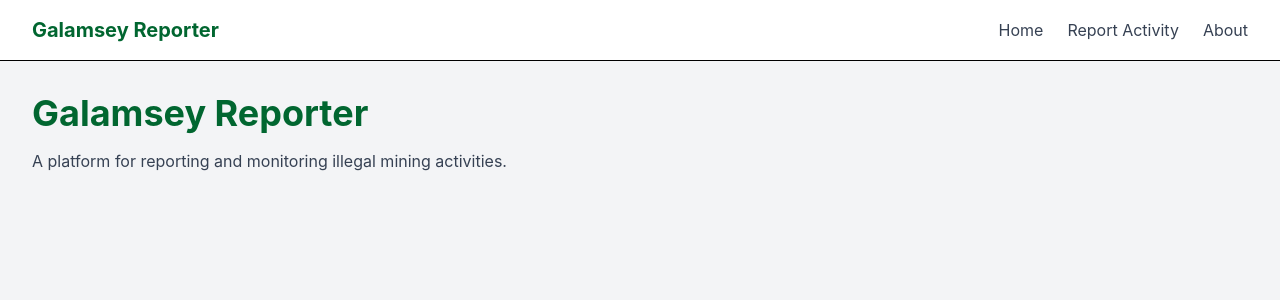
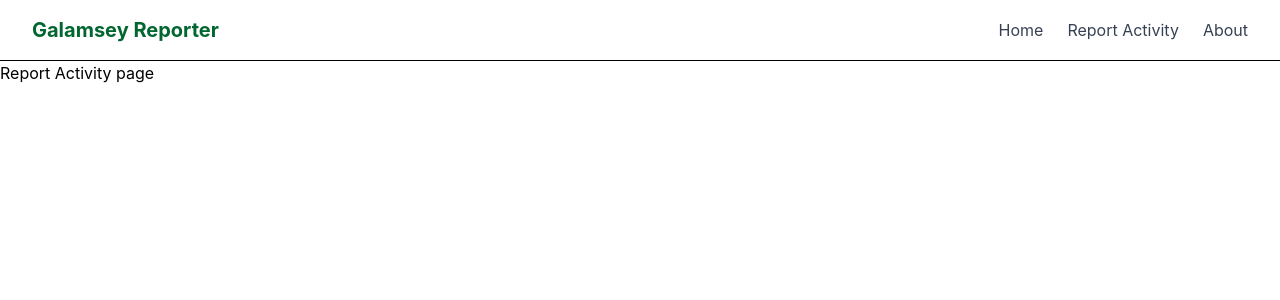
Before and after one commit to michael-decreator/Galamsey-Reporter-, a React (Vite) app: page /report in a window 1280 px wide. Shown: the top 300 px of the page. Built offline with nearby package versions, Linux system fonts and the light colour scheme.

Commit message:
did the backend for the nav bar(made it clickable)

```diff
--- a/package.json
+++ b/package.json
@@ -13,6 +13,7 @@
     "@tailwindcss/vite": "^4.3.3",
     "react": "^19.2.8",
     "react-dom": "^19.2.8",
+    "react-router-dom": "^7.18.2",
     "tailwindcss": "^4.3.3"
   },
   "devDependencies": {
--- a/src/App.tsx
+++ b/src/App.tsx
@@ -1,7 +1,20 @@
+import { BrowserRouter, Routes, Route } from "react-router-dom"
+import Navbar from "./components/Navbar"
 import Home from "./pages/Home"
+import ReportActivity from "./pages/ReportActivity"
+import About from "./pages/About"
 
 function App() {
-  return <Home />
+  return (
+    <BrowserRouter>
+      <Navbar />
+      <Routes>
+        <Route path="/" element={<Home />} />
+        <Route path="/report" element={<ReportActivity />} />
+        <Route path="/about" element={<About />} />
+      </Routes>
+    </BrowserRouter>
+)
 }
 
 export default App
--- a/src/components/Navbar.tsx
+++ b/src/components/Navbar.tsx
@@ -1,3 +1,5 @@
+import { NavLink } from "react-router"
+
 function Navbar() {
   return (
     <nav className="flex items-center justify-between border-b bg-white px-8 py-4">
@@ -6,17 +8,17 @@ function Navbar() {
       </h2>
 
       <div className="flex gap-6">
-        <a href="/" className="text-gray-700 hover:text-green-800">
+        <NavLink to="/" className="text-gray-700 hover:text-green-800">
           Home
-        </a>
+        </NavLink>
 
-        <a href="/report" className="text-gray-700 hover:text-green-800">
+        <NavLink to="/report" className="text-gray-700 hover:text-green-800">
           Report Activity
-        </a>
+        </NavLink>
 
-        <a href="/about" className="text-gray-700 hover:text-green-800">
+        <NavLink to="/about" className="text-gray-700 hover:text-green-800">
           About
-        </a>
+        </NavLink>
       </div>
     </nav>
   )
--- /dev/null
+++ b/src/pages/About.tsx
@@ -0,0 +1,10 @@
+function About() {
+  return (
+    <div>
+      <h1>About page</h1>
+
+    </div>
+  )
+}
+
+export default About
--- a/src/pages/Home.tsx
+++ b/src/pages/Home.tsx
@@ -1,10 +1,8 @@
-import Navbar from "../components/Navbar"
+
 
 function Home() {
   return (
     <>
-      <Navbar />
-
       <main className="min-h-screen bg-gray-100 p-8">
         <h1 className="text-4xl font-bold text-green-800">
           Galamsey Reporter
--- /dev/null
+++ b/src/pages/ReportActivity.tsx
@@ -0,0 +1,10 @@
+function ReportActivity() {
+  return (
+    <div>
+      <h1>Report Activity page</h1>
+
+    </div>
+  )
+}
+
+export default ReportActivity
```
Also changed, not shown: 1 other file (tests, documents, lock files or other folders).
